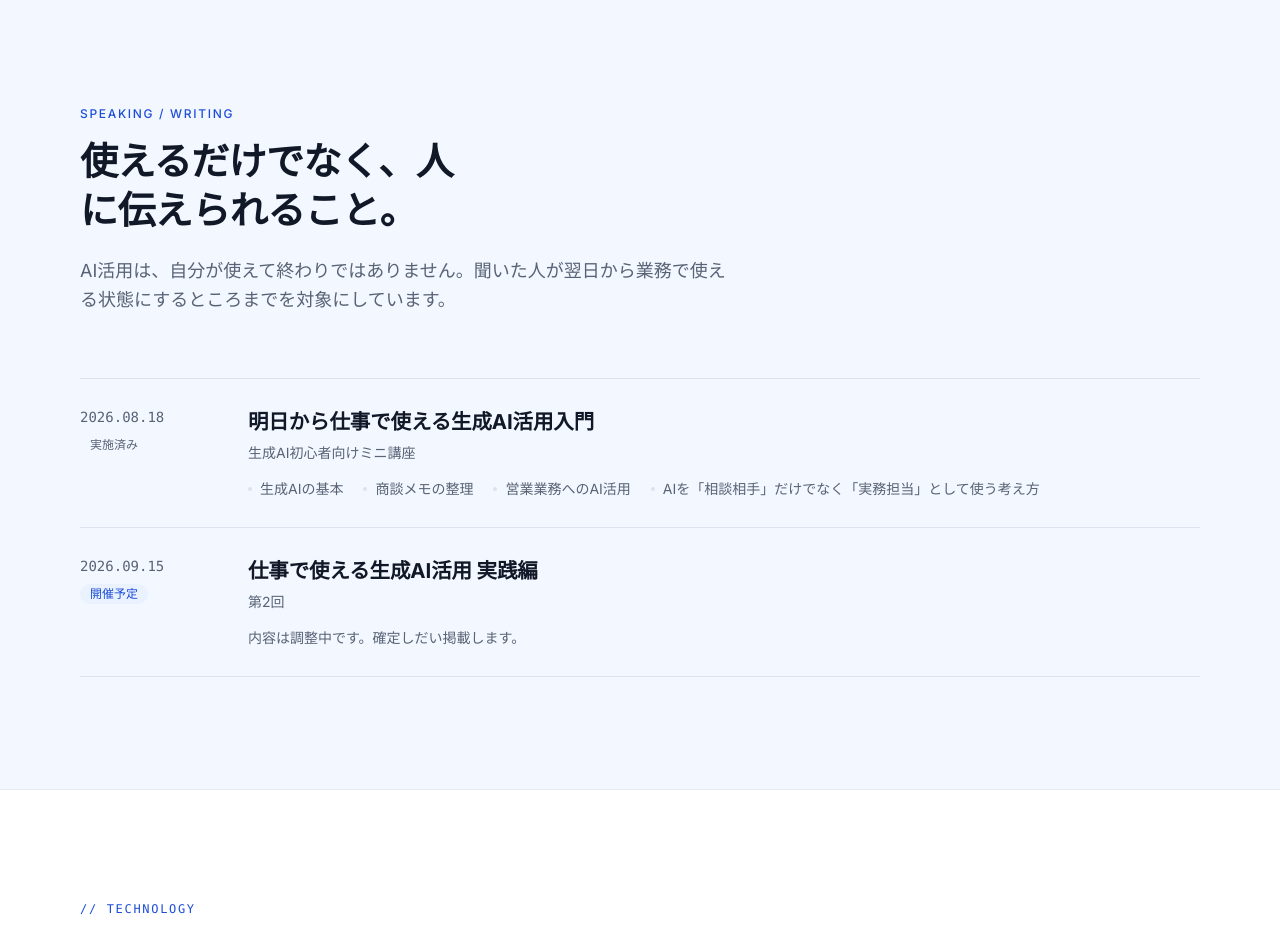
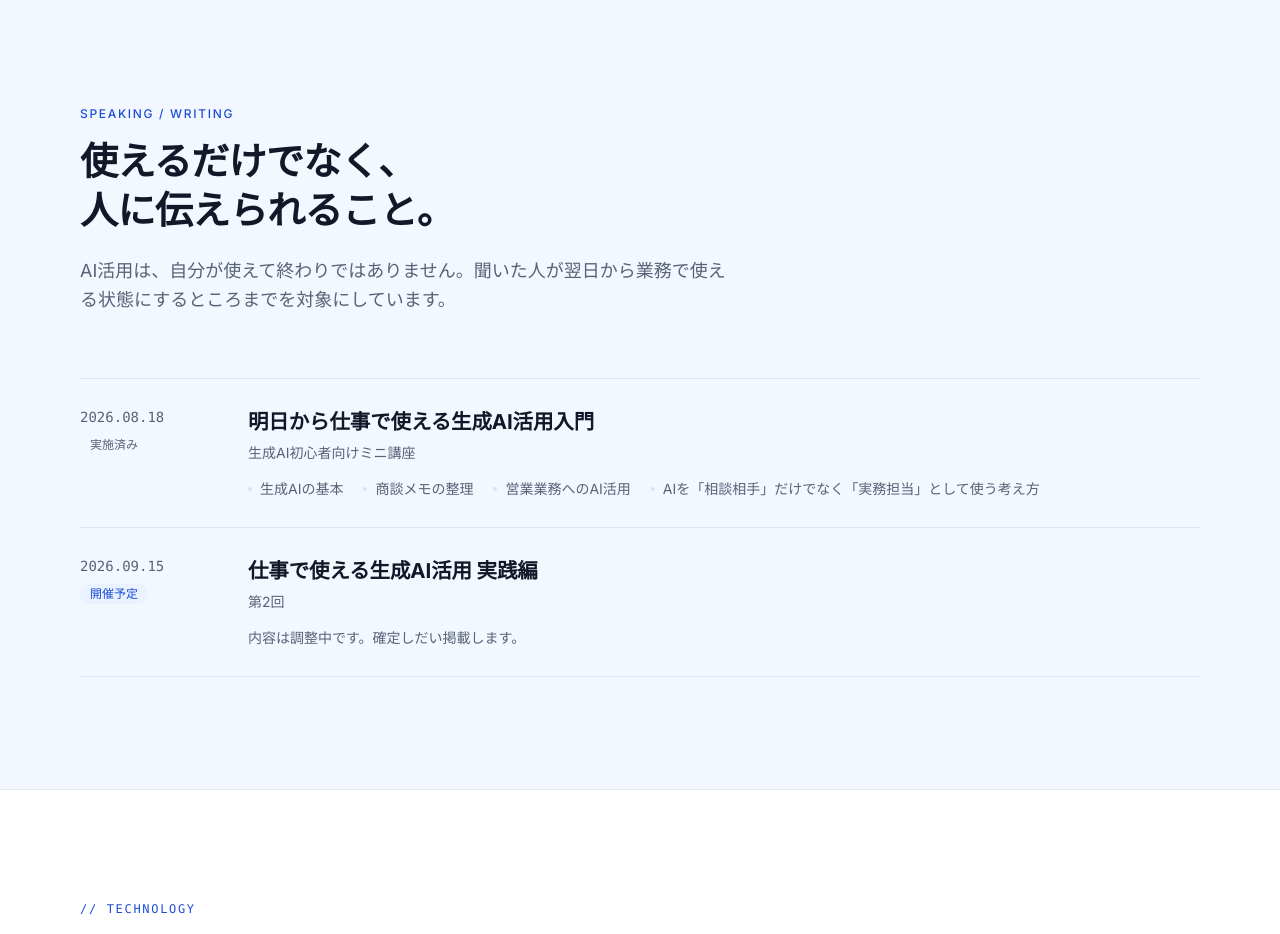
Before and after one commit to satochan-ai/satochan-portfolio, a Next.js app: page / in a window 1280 px wide. Shown: the part 9800-10734 px from the top of the page. Built offline with nearby package versions, Linux system fonts and the light colour scheme; no server answers.

Commit message:
refine: polish heading line breaks

```diff
--- a/src/components/sections/Speaking.tsx
+++ b/src/components/sections/Speaking.tsx
@@ -35,7 +35,13 @@ export function Speaking() {
     <Section
       id="speaking"
       eyebrow="Speaking / Writing"
-      title="使えるだけでなく、人に伝えられること。"
+      title={
+        <>
+          使えるだけでなく、
+          <br className="sm:hidden xl:block" />
+          人に伝えられること。
+        </>
+      }
       lead="AI活用は、自分が使えて終わりではありません。聞いた人が翌日から業務で使える状態にするところまでを対象にしています。"
     >
       <ul className="border-t border-line">
--- a/src/components/ui/Section.tsx
+++ b/src/components/ui/Section.tsx
@@ -11,7 +11,7 @@ const toneClass: Record<SectionTone, string> = {
 type SectionProps = {
   id: string;
   eyebrow?: string;
-  title?: string;
+  title?: ReactNode;
   lead?: string;
   tone?: SectionTone;
   eyebrowVariant?: "default" | "code";
```
